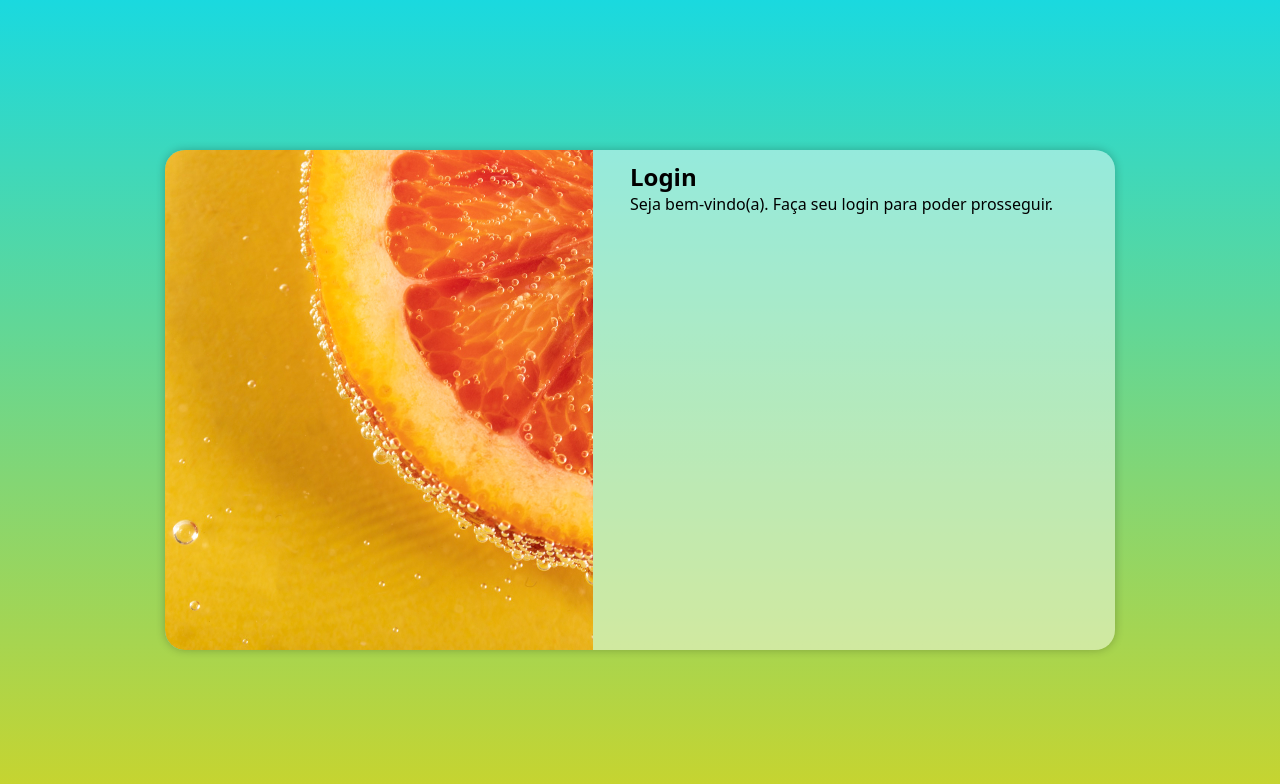
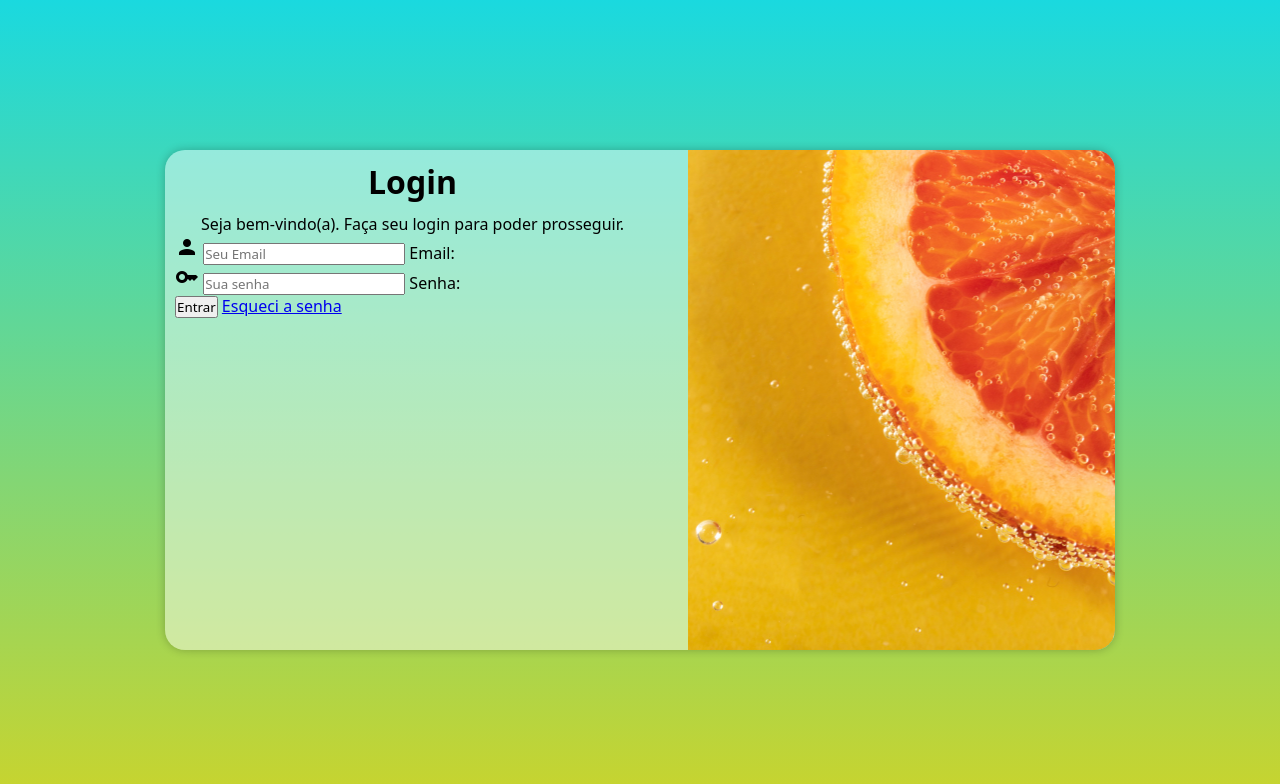
Before and after one commit to leticiaSejanoski/projeto-login, a plain HTML site: page index.html in a window 1280 px wide. Drawn offline with Linux system fonts and the light colour scheme.

Commit message:
criei o formulário

```diff
--- a/estilos/media-query.css
+++ b/estilos/media-query.css
@@ -33,13 +33,20 @@
     }
 
     #login > #imagem{
-     float: left;
+     float: right;
      width: 45%;
      height: 100%;
     }
 
     #login > #formulario{
-        float: right;
+        float: left;
         width: 50%;
     }
+
+    #formulario > h1{
+        font-size: 2em;
+    }
+    #formulario > p{
+        font-size: 1em;
+    }
 }
--- a/estilos/style.css
+++ b/estilos/style.css
@@ -29,7 +29,7 @@ main{
     box-shadow: 0px 0px 10px #0000003d;
 
     background-color: #ffffff75;
-    width: 250px;
+    width: 290px;
     height: 500px;
     border-radius:20px;
 
@@ -49,3 +49,13 @@ main{
     display: block;
     padding: 10px;
 }
+
+#formulario > h1{
+    text-align: center;
+    margin-bottom: 10px;
+}
+
+#formulario > p{
+    text-align: center;
+    font-size: 0.9em;
+}
--- a/index.html
+++ b/index.html
@@ -5,6 +5,7 @@
     <meta charset="UTF-8">
     <meta name="viewport" content="width=device-width, initial-scale=1.0">
     <title>Login</title>
+    <link href="https://fonts.googleapis.com/icon?family=Material+Icons" rel="stylesheet">
     <link rel="stylesheet" href="estilos/style.css">
     <link rel="stylesheet" href="estilos/media-query.css">
 </head>
@@ -16,14 +17,30 @@
 
             </div>
             <div id="formulario">
-              <h1>Login</h1>
-              <p>Seja bem-vindo(a). Faça seu login para poder prosseguir.</p>
-               <form action="login.php" method="post">
+                <h1>Login</h1>
+                <p>Seja bem-vindo(a). Faça seu login para poder prosseguir.</p>
 
-               </form>
 
-              <!-- <label for="iemail">Email: </label>
-              <input type="email" name="email" id="iemail">  -->
+                <form action="login.php" method="post">
+                    <div class="campo">
+                        <i class="material-icons">person</i>
+                        <input type="email" name="email" id="iemail" placeholder="Seu Email" autocomplete="email" required minlength="30">
+                          <label for="iemail">Email: </label>
+                    </div>
+                    <div class="campo">
+                        <i class="material-icons">key</i>
+                        <input type="password" name="senha" id="isenha" placeholder="Sua senha" autocomplete="current-password" required minlength="6" maxlength="15">
+                        <label for="isenha">Senha: </label>
+                    </div>
+                        <input type="submit" value="Entrar">
+                        <a href="esqueci.html">Esqueci a senha</a>
+                </form>
+
+
+
+
+
+
             </div>
 
 
```
